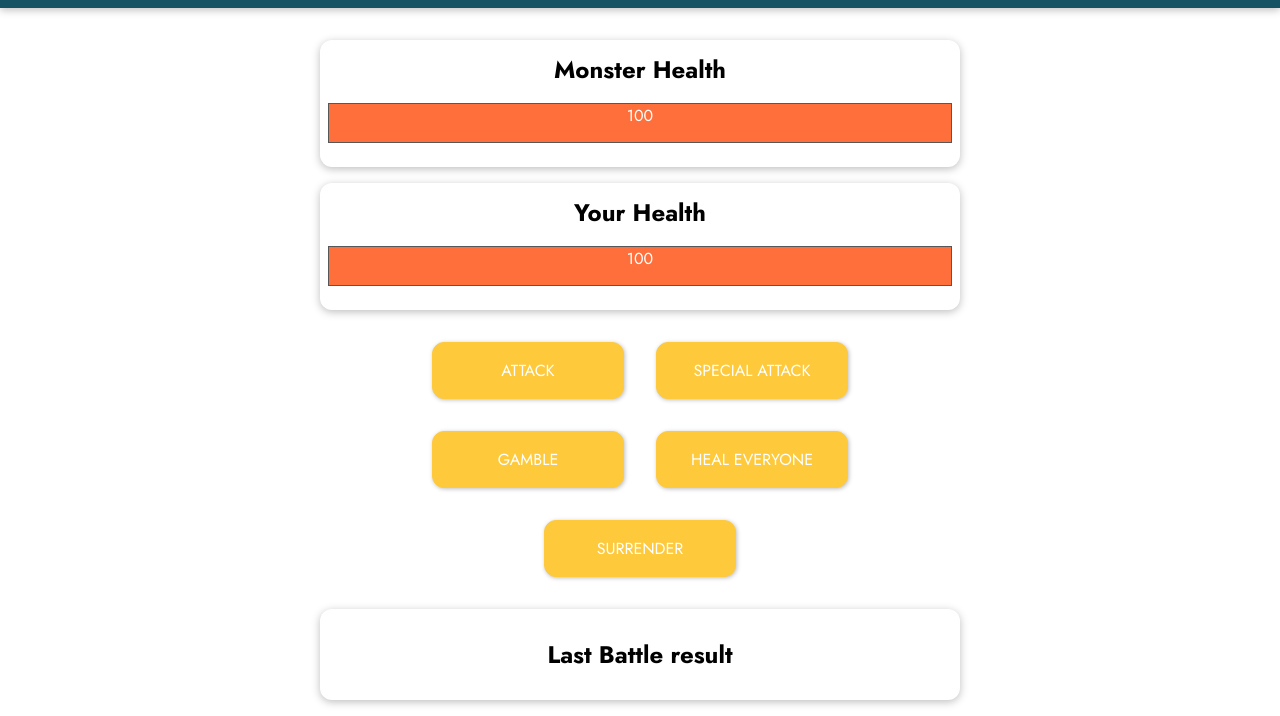
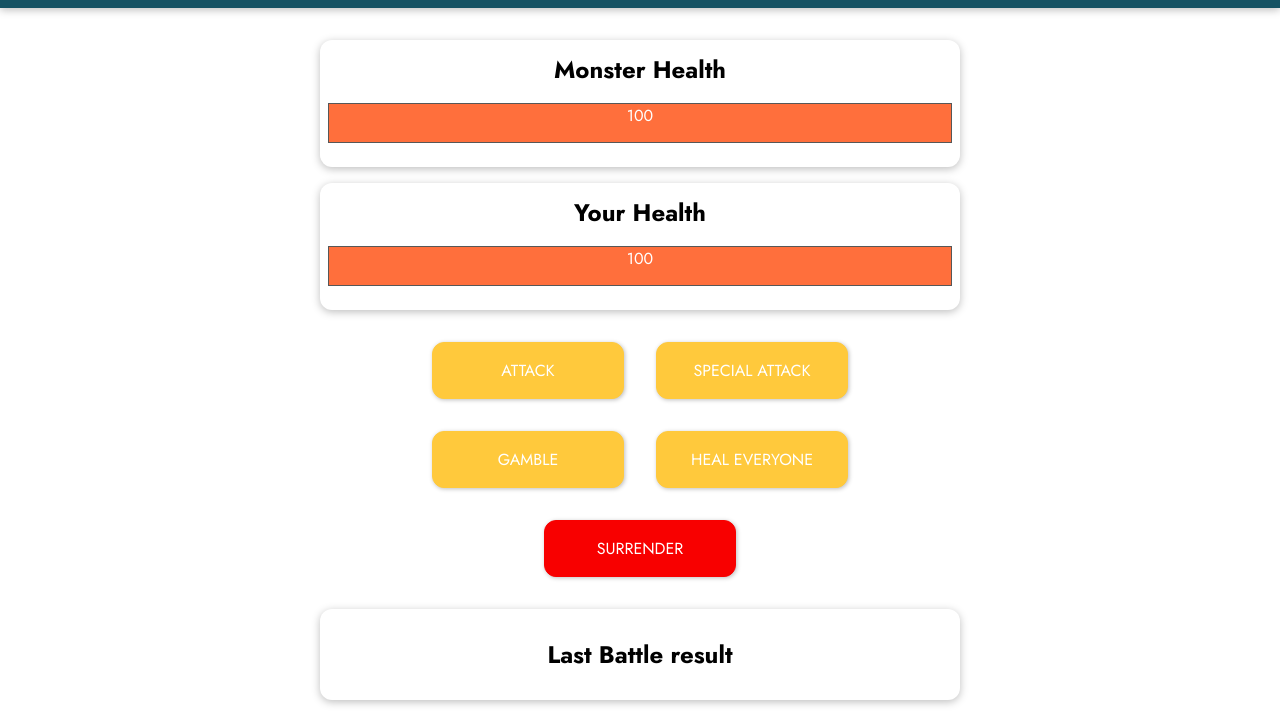
Before and after one commit to Cepa95/TheMonsterSlayerGame, a plain HTML site: page index.html in a window 1280 px wide. Shown: the part 97-813 px from the top of the page. Drawn offline with nearby package versions, Linux system fonts and the light colour scheme.

Commit message:
surrender

```diff
--- a/index.html
+++ b/index.html
@@ -43,7 +43,7 @@
         </button>
         <button :disabled="mayGamble" @click="gamble">GAMBLE</button>
         <button :disabled="mayHeal" @click="healEveryone(20)">HEAL EVERYONE</button>
-        <button @click="surrender">SURRENDER</button>
+        <button @click="surrender" class="surrender">SURRENDER</button>
       </section>
       <section id="log" class="container">
         <h2>Last Battle result</h2>
--- a/styles.css
+++ b/styles.css
@@ -118,3 +118,16 @@ button:disabled {
 .log--heal {
   color: green;
 }
+
+.surrender {
+  font: inherit;
+  border: 1px solid #f80000;
+  background-color: #f80000;
+  color: white;
+  padding: 1rem 2rem;
+  border-radius: 12px;
+  margin: 1rem;
+  width: 12rem;
+  cursor: pointer;
+  box-shadow: 1px 1px 4px rgba(0, 0, 0, 0.26);
+}
```
